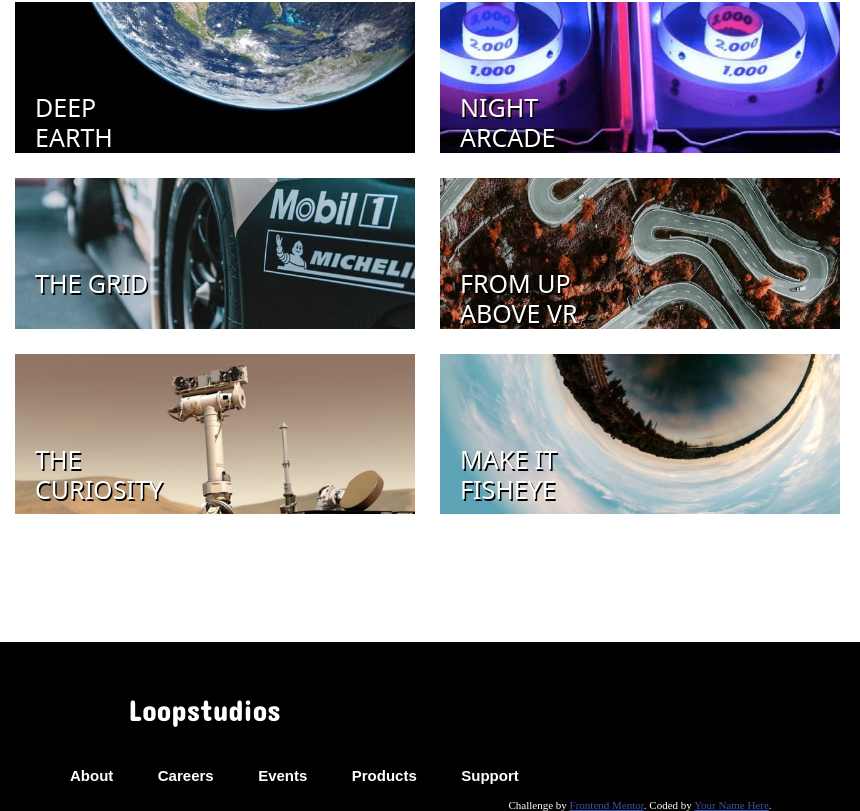
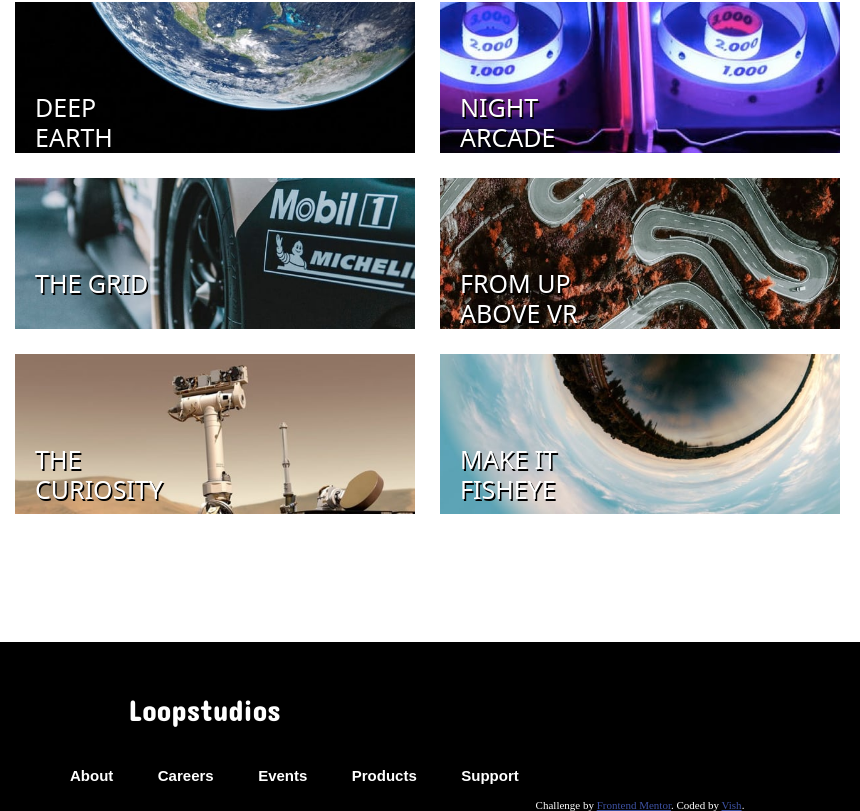
Before and after one commit to Vishnuvp257/loopstd, a plain HTML site: page index.html in a window 1280 px wide. Shown: the part 1354-2165 px from the top of the page, 0-860 px from the left. Drawn offline with Linux system fonts and the light colour scheme.

Commit message:
Update index.html

```diff
--- a/index.html
+++ b/index.html
@@ -138,7 +138,7 @@
 </footer>
   <div class="attribution">
     Challenge by <a href="https://www.frontendmentor.io?ref=challenge" target="_blank">Frontend Mentor</a>.
-    Coded by <a href="#">Your Name Here</a>.
+    Coded by <a href="#">Vish</a>.
   </div>
 </body>
 </html>
```
